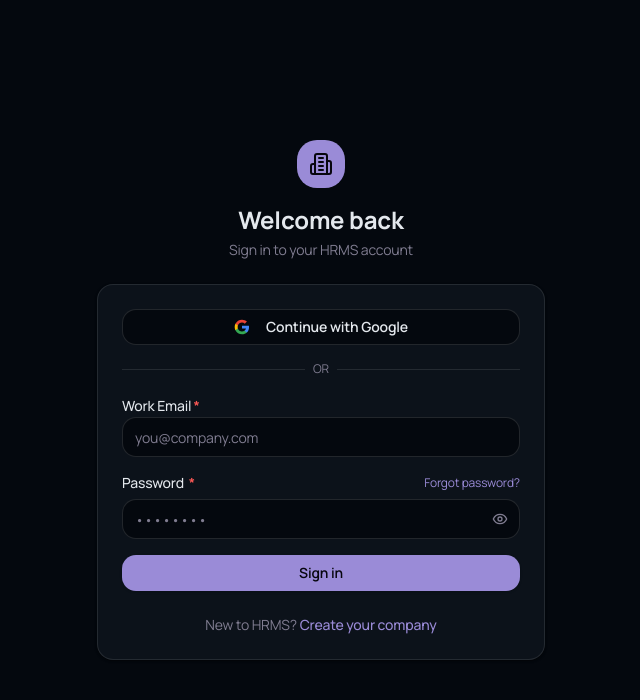
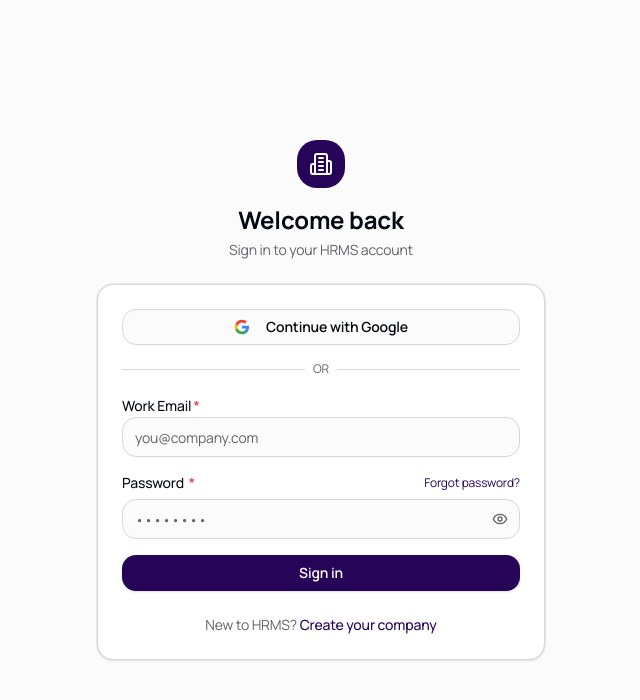
Before and after one commit to suraj2build/hrms, a React (Vite) app in the folder apps/web/: page /login in a window 1280 px wide. Shown: the top 700 px of the page, without its empty margins (319-959 px from the left). Built offline with nearby package versions, Linux system fonts and the light colour scheme; no server answers.

Commit message:
fix: default theme to light instead of dark
Co-Authored-By: Claude Sonnet 4.6 <noreply@anthropic.com>

```diff
--- a/apps/web/src/components/theme-provider.tsx
+++ b/apps/web/src/components/theme-provider.tsx
@@ -13,7 +13,7 @@ const ThemeContext = React.createContext<ThemeContextValue | undefined>(undefine
 const STORAGE_KEY = 'aurora-theme'
 
 function applyTheme(theme: Theme): 'light' | 'dark' {
-  if (typeof document === 'undefined') return 'dark'
+  if (typeof document === 'undefined') return 'light'
   const root       = document.documentElement
   const systemDark = window.matchMedia('(prefers-color-scheme: dark)').matches
   const resolved   = theme === 'system' ? (systemDark ? 'dark' : 'light') : theme
@@ -23,12 +23,12 @@ function applyTheme(theme: Theme): 'light' | 'dark' {
 }
 
 export function ThemeProvider({ children }: { children: React.ReactNode }) {
-  const [theme, setThemeState]       = React.useState<Theme>('dark')
-  const [resolvedTheme, setResolvedTheme] = React.useState<'light' | 'dark'>('dark')
+  const [theme, setThemeState]       = React.useState<Theme>('light')
+  const [resolvedTheme, setResolvedTheme] = React.useState<'light' | 'dark'>('light')
 
-  // Read persisted preference on mount; default to dark if nothing stored.
+  // Read persisted preference on mount; default to light if nothing stored.
   React.useEffect(() => {
-    const stored = (localStorage.getItem(STORAGE_KEY) as Theme | null) ?? 'dark'
+    const stored = (localStorage.getItem(STORAGE_KEY) as Theme | null) ?? 'light'
     setThemeState(stored)
     setResolvedTheme(applyTheme(stored))
   }, [])
```
